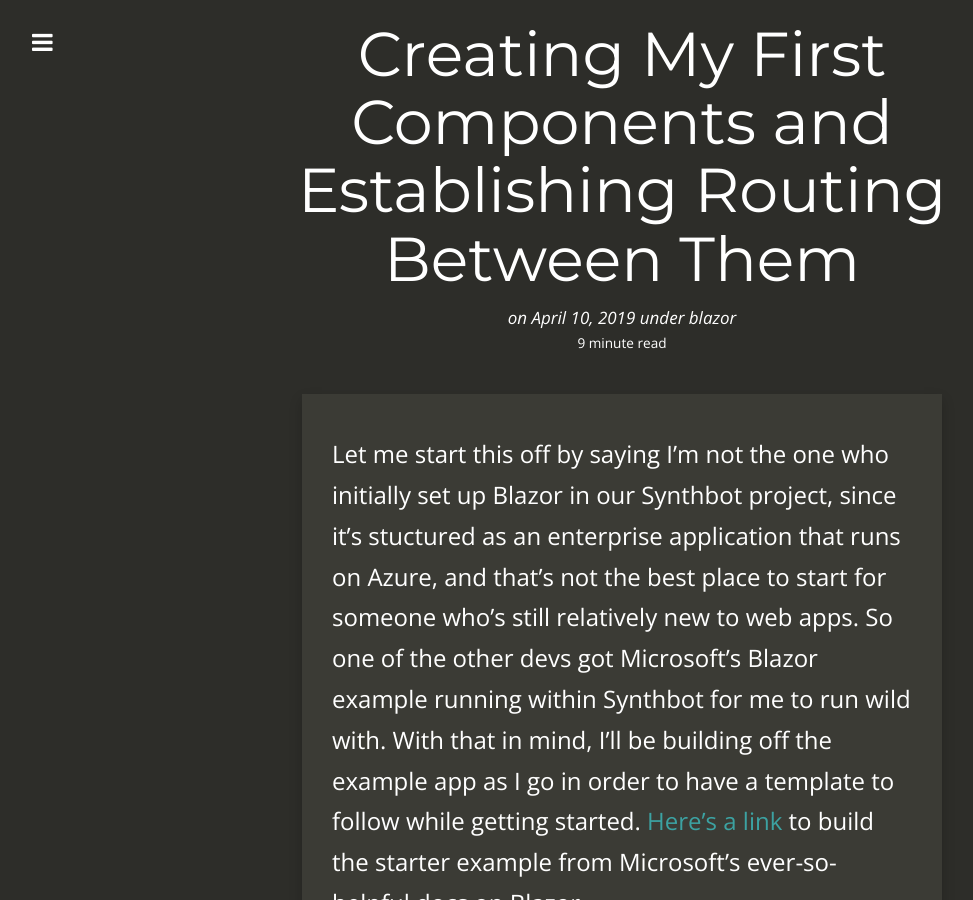
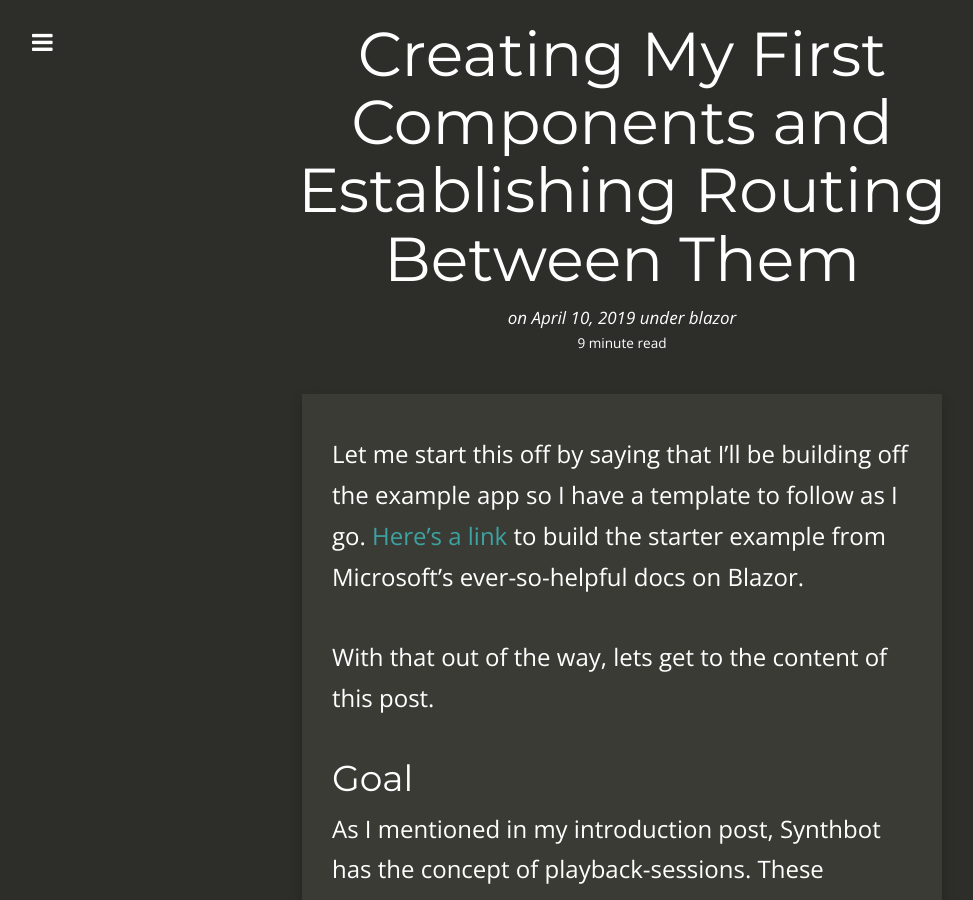
Before and after one commit to ewisted/ewisted.github.io, a Jekyll site: the page built from _posts/2019-04-10-creating-my-first-components.markdown, in a window 1280 px wide and 900 px high. Shown: the whole window, without its empty margins (18-991 px from the left). Built offline with Jekyll 4.4.1, drawn with Linux system fonts in a browser that asks for light colours; nearby versions of some CDN libraries; comment, search, counter and statistics services are not loaded.

Commit message:
Changed some wording

```diff
--- a/_posts/2019-04-10-creating-my-first-components.markdown
+++ b/_posts/2019-04-10-creating-my-first-components.markdown
@@ -4,7 +4,7 @@ title:  "Creating My First Components and Establishing Routing Between Them"
 date:   2019-04-10 01:02:22 -0500
 categories: blazor
 ---
-Let me start this off by saying I'm not the one who initially set up Blazor in our Synthbot project, since it's stuctured as an enterprise application that runs on Azure, and that's not the best place to start for someone who's still relatively new to web apps. So one of the other devs got Microsoft's Blazor example running within Synthbot for me to run wild with. With that in mind, I'll be building off the example app as I go in order to have a template to follow while getting started. [Here's a link][blazor-getting-started] to build the starter example from Microsoft's ever-so-helpful docs on Blazor.
+Let me start this off by saying that I'll be building off the example app so I have a template to follow as I go. [Here's a link][blazor-getting-started] to build the starter example from Microsoft's ever-so-helpful docs on Blazor.
 
 With that out of the way, lets get to the content of this post.
 
```
